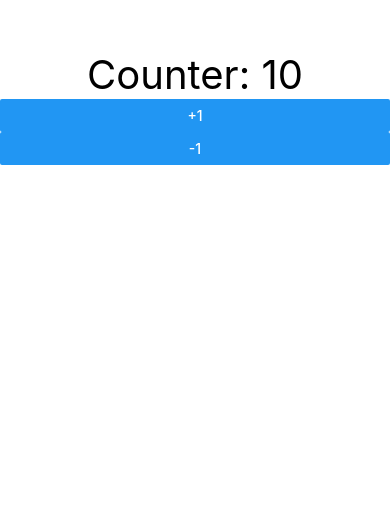
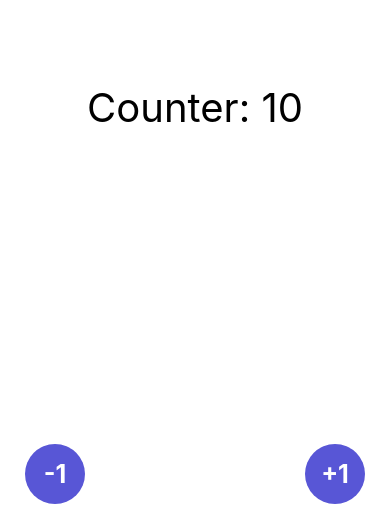
Before and after one commit to NikolaM-Dev/rn-counter-app, a React Native app: screen / in a window 390 px wide. Shown: the part 315-844 px from the top of the page. Built offline with nearby package versions, Linux system fonts and the light colour scheme.

Commit message:
feat(screens): Add flutter action button

```diff
--- a/src/screens/CounterScreen.tsx
+++ b/src/screens/CounterScreen.tsx
@@ -1,5 +1,5 @@
 import React, {useState} from 'react';
-import {Button, StyleSheet, Text, View} from 'react-native';
+import {StyleSheet, Text, TouchableOpacity, View} from 'react-native';
 
 const CounterScreen = () => {
   const [counter, setCounter] = useState<number>(10);
@@ -11,14 +11,57 @@ const CounterScreen = () => {
   return (
     <View style={styles.container}>
       <Text style={styles.text}>Counter: {counter}</Text>
-      <Button title="+1" onPress={() => handlePress(1)} />
-      <Button title="-1" onPress={() => handlePress(-1)} />
+      <TouchableOpacity
+        style={styles.fabLocationBR}
+        onPress={() => handlePress(1)}>
+        <View style={styles.fab}>
+          <Text style={styles.fabText}>+1</Text>
+        </View>
+      </TouchableOpacity>
+      <TouchableOpacity
+        style={styles.fabLocationBL}
+        onPress={() => handlePress(-1)}>
+        <View style={styles.fab}>
+          <Text style={styles.fabText}>-1</Text>
+        </View>
+      </TouchableOpacity>
     </View>
   );
 };
 
 const styles = StyleSheet.create({
-  container: {flex: 1, justifyContent: 'center'},
-  text: {textAlign: 'center', fontSize: 40, color: '#000'},
+  container: {
+    justifyContent: 'center',
+    padding: 24,
+    flex: 1,
+  },
+  text: {
+    color: '#000',
+    fontSize: 40,
+    textAlign: 'center',
+  },
+  fabLocationBR: {
+    position: 'absolute',
+    bottom: 25,
+    right: 25,
+  },
+  fabLocationBL: {
+    position: 'absolute',
+    bottom: 25,
+    left: 25,
+  },
+  fab: {
+    backgroundColor: '#5856D6',
+    width: 60,
+    height: 60,
+    borderRadius: 100,
+    justifyContent: 'center',
+    alignItems: 'center',
+  },
+  fabText: {
+    color: 'white',
+    fontSize: 25,
+    fontWeight: 'bold',
+  },
 });
 export default CounterScreen;
```
